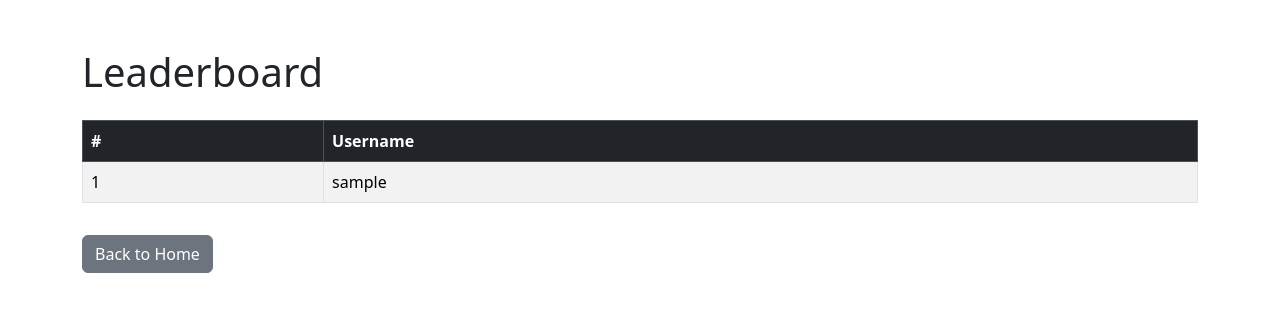
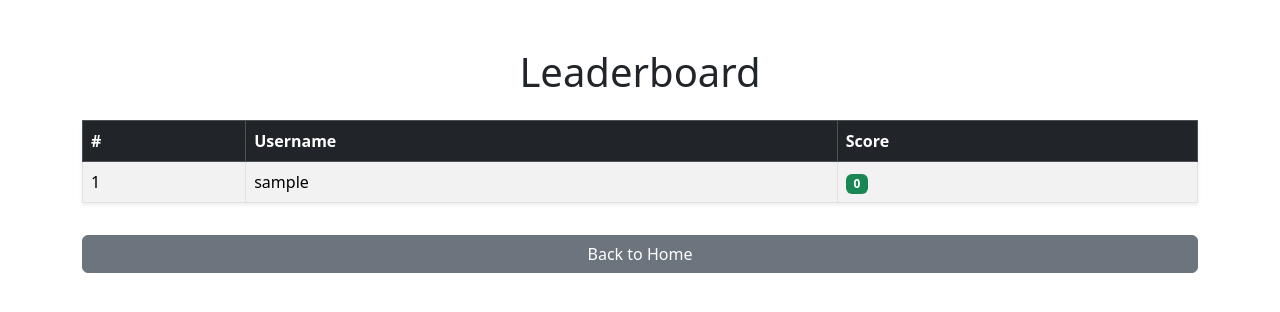
Before and after one commit to ajshirlow7/MoneyMaker, a Django app: page /play/leaderboard/ in a window 1280 px wide. Shown: the top 312 px of the page. Run offline with Django 4.2, Linux system fonts and the light colour scheme; the visitor is signed in with stand-in values (Sample User, id 1); data comes from the database, SQL or seed files in the repository; data that the repository does not hold is empty.

Commit message:
fixing leaderboard to get score from the gamestate

```diff
--- a/game/views.py
+++ b/game/views.py
@@ -56,7 +56,13 @@ def review_page(request):
 @login_required
 def leaderboard_view(request):
     users = User.objects.all().order_by('username')
-    return render(request, "game/leaderboard.html", {"users": users})
+    # Get each user's score from GameState
+    user_scores = []
+    for user in users:
+        gamestate = GameState.objects.filter(user=user).first()
+        score = gamestate.money if gamestate else 0
+        user_scores.append({'user': user, 'score': score})
+    return render(request, "game/leaderboard.html", {"user_scores": user_scores})
 
 
 @login_required
--- a/templates/game/leaderboard.html
+++ b/templates/game/leaderboard.html
@@ -7,24 +7,26 @@
 </head>
 <body>
     <div class="container mt-5">
-        <h1 class="mb-4">Leaderboard</h1>
-        <table class="table table-striped table-bordered">
+        <h1 class="mb-4 text-center">Leaderboard</h1>
+        <table class="table table-striped table-bordered shadow-sm">
             <thead class="table-dark">
                 <tr>
-                    <th>#</th>
-                    <th>Username</th>
+                    <th scope="col">#</th>
+                    <th scope="col">Username</th>
+                    <th scope="col">Score</th>
                 </tr>
             </thead>
             <tbody>
-                {% for user in users %}
+                {% for entry in user_scores %}
                 <tr>
                     <td>{{ forloop.counter }}</td>
-                    <td>{{ user.username }}</td>
+                    <td>{{ entry.user.username }}</td>
+                    <td><span class="badge bg-success">{{ entry.score }}</span></td>
                 </tr>
                 {% endfor %}
             </tbody>
         </table>
-        <a href="{% url 'home' %}" class="btn btn-secondary mt-3">Back to Home</a>
+        <a href="{% url 'home' %}" class="btn btn-secondary mt-3 w-100">Back to Home</a>
     </div>
 </body>
 </html>
```
